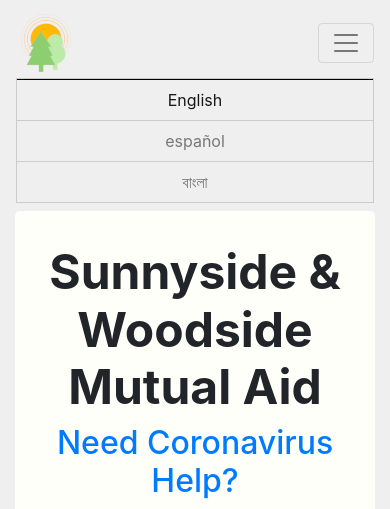
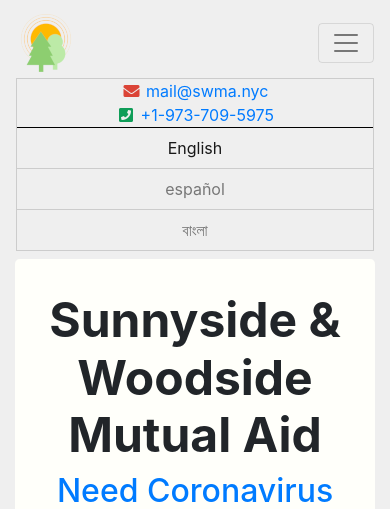
Before and after one commit to sunnyside-mutual-aid/Sunnyside-Mutual-Aid, a Django app: page /en/ in a window 390 px wide, after a click that opens the changed part; the page is wider, and only the part inside the window is pictured. Shown: the top 509 px of that part. Run offline with Django 3.2, Linux system fonts and the light colour scheme; data that the repository does not hold is empty; parts of the project's set-up code (start-up, migrations or seed data) failed here and were passed over; some libraries are stand-ins or nearby versions.

Commit message:
Added reable/clickable phone number and email address to the header

```diff
--- a/project/website/templates/base.html
+++ b/project/website/templates/base.html
@@ -30,7 +30,12 @@
       <span class="navbar-toggler-icon"></span>
     </button>
     <div class="collapse navbar-collapse" id="navigation">
+
     <div class="navbar-nav">
+    <div class="navbar-item">
+        <a href="mailto:mail@swma.nyc" aria-label="{% trans 'Sunnyside & Woodside Mutual Aid email address' %}"><i class="fas fa-envelope fa-fw gmail-color" id="icon-pad"></i> mail@swma.nyc</a><br/>
+        <a href="tel:+1-973-709-5975" aria-label="{% trans 'Sunnyside & Woodside Mutual Aid telephone contact' %}"><i class="fas fa-phone-square fa-fw voice-color" id="icon-pad"></i> +1-973-709-5975</a>
+    </div>
       {% get_pages as pages %}
       {% for page in pages %}
         <a class="nav-item nav-link {% if request.path == page.get_absolute_url %}active{% endif %}" href="{{ page.get_absolute_url }}">{{ page.title }}</a>
```
